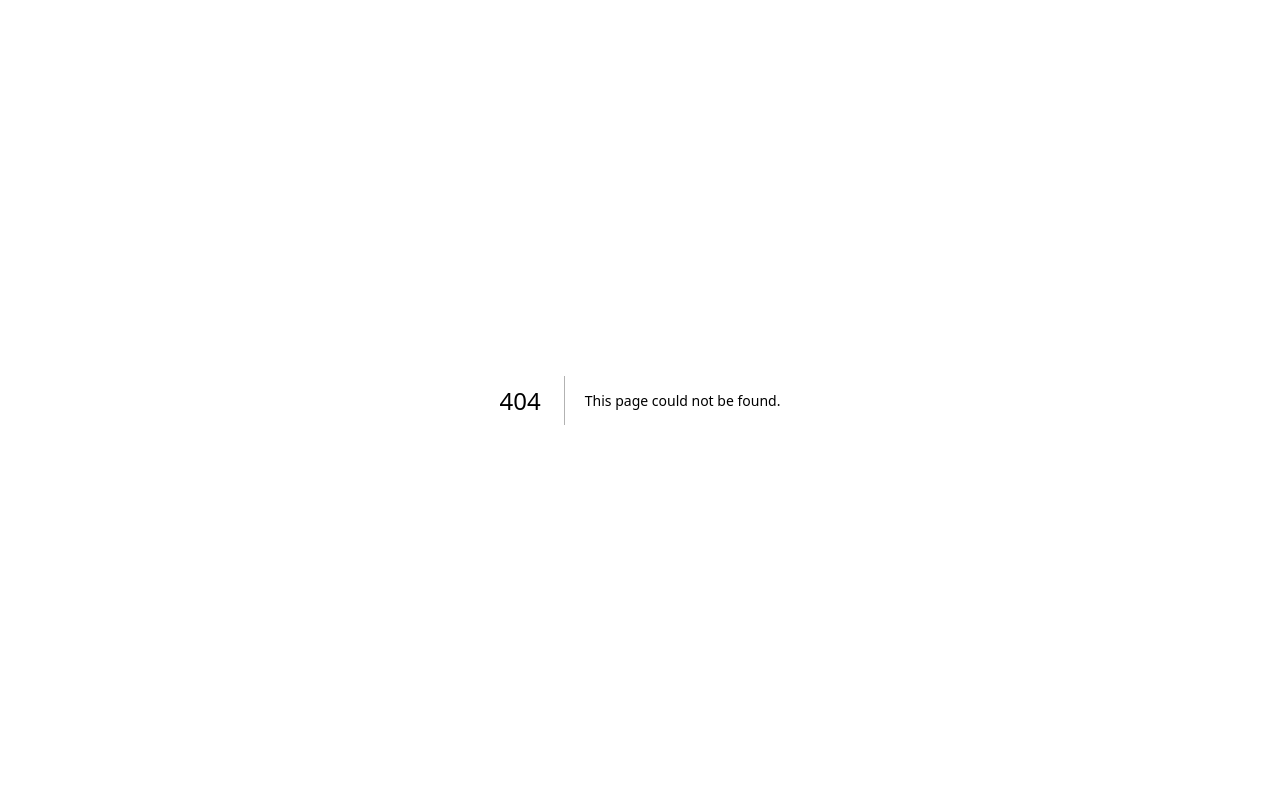
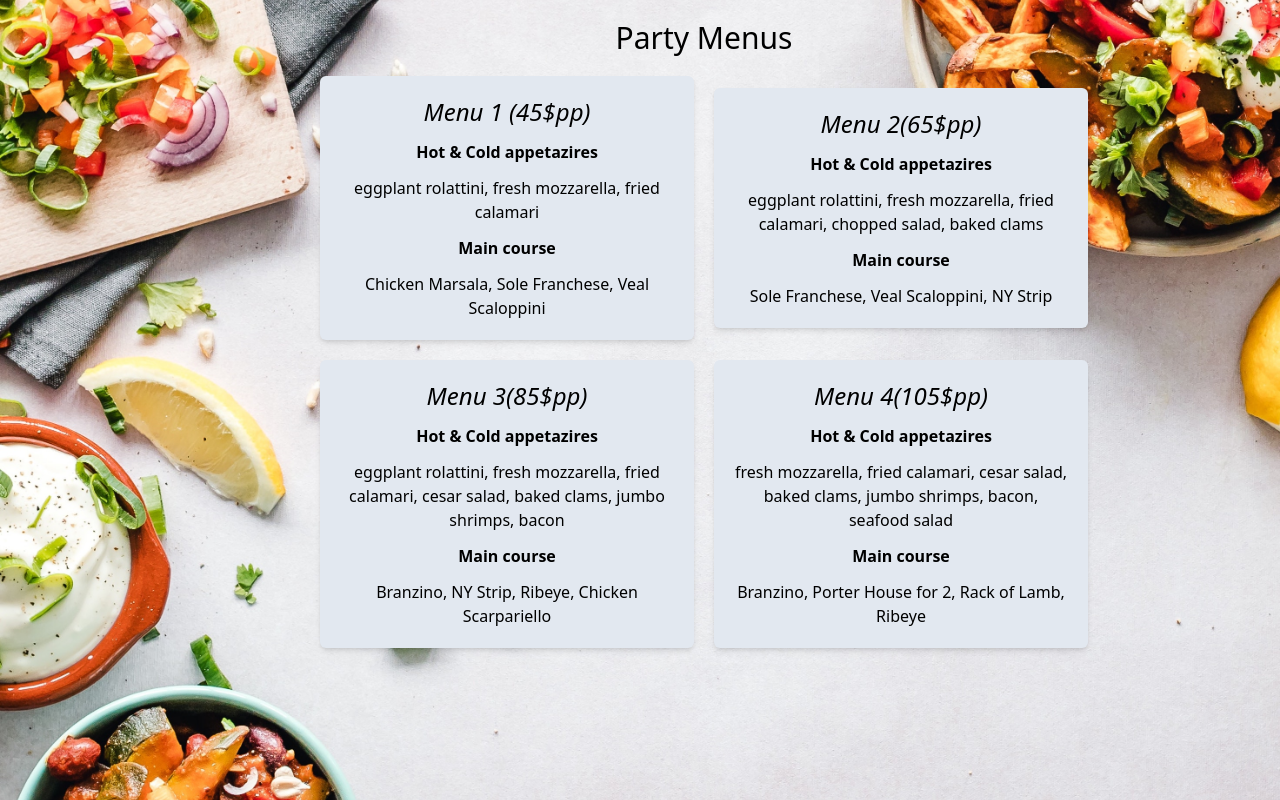
Before and after one commit to lorenzosyku/catering-app, a Next.js app: page /Menus in a window 1280 px wide. Before the commit this address had no page. Built offline with nearby package versions, Linux system fonts and the light colour scheme.

Commit message:
menus page

```diff
--- a/components/Menus.jsx
+++ /dev/null
@@ -1,11 +0,0 @@
-import React from 'react'
-
-function Menus() {
-  return (
-    <div>
-
-    </div>
-  )
-}
-
-export default Menus
--- a/components/Navbar.jsx
+++ b/components/Navbar.jsx
@@ -5,6 +5,7 @@ import { useRouter } from "next/router";
 
 function Header() {
   const router = useRouter();
+  const routerMenus = useRouter();
   const [isOpen, setIsOpen] = useState(false);
   return (
     <nav className="fixed bg-white w-full z-20 shadow-md">
@@ -21,14 +22,11 @@ function Header() {
             </div>
             <div className="hidden md:block">
               <ul className="ml-10 flex items-baseline space-x-4">
-                <div className=" hover:bg-gray-300 px-3 py-2 rounded-md text-sm font-medium">
+                <div onClick={() => routerMenus.push('/Menus')} className=" hover:bg-gray-300 px-3 py-2 rounded-md text-sm font-medium">
                   <li className="cursor-pointer">Menus</li>
                 </div>
                 <div className=" hover:bg-gray-300 px-3 py-2 rounded-md text-sm font-medium">
                   <li className="cursor-pointer">Services</li>
-                </div>
-                <div className=" hover:bg-gray-300 px-3 py-2 rounded-md text-sm font-medium">
-                  <li className="cursor-pointer">About Us</li>
                 </div>
 
                 <div className=" hover:bg-gray-300 px-3 py-2 rounded-md text-sm font-medium">
@@ -76,7 +74,7 @@ function Header() {
         {(refer) => (
           <div className="md:hidden" id="mobile-menu">
             <ul refer={refer} className="px-2 pt-2 pb-3 space-y-1 sm:px-3">
-              <div>
+              <div onClick={() => routerMenus.push('/Menus')}>
                 <li className="hover:bg-gray-300 px-3 py-2 rounded-md text-sm font-medium cursor-pointer">
                   Menus
                 </li>
@@ -84,11 +82,6 @@ function Header() {
               <div>
                 <li className="cursor-pointer hover:bg-gray-300 px-3 py-2 rounded-md text-sm font-medium">
                   Services
-                </li>
-              </div>
-              <div>
-                <li className="cursor-pointer hover:bg-gray-300 px-3 py-2 rounded-md text-sm font-medium">
-                  About Us
                 </li>
               </div>
 
--- /dev/null
+++ b/pages/Menus.tsx
@@ -0,0 +1,56 @@
+import Image from "next/image";
+import React from "react";
+
+function Menus() {
+  return (
+    <div className="w-full h-screen relative">
+      <Image className="" src={"/menus.jpeg"} layout="fill" objectFit="cover" />
+      <div className="absolute flex flex-col left-1/4 justify-center items-center text-center">
+        <h2 className="p-5 text-3xl">Party Menus</h2>
+        <div className="max-w-3xl grid grid-cols-2 gap-5 items-center">
+          <div className="flex flex-col justify-center items-center space-y-3 bg-slate-200 shadow-md rounded-md p-5">
+            <h1 className="text-2xl italic">Menu 1 (45$pp)</h1>
+            <h2 className="font-semibold">Hot & Cold appetazires </h2>
+            <p className="">
+              eggplant rolattini, fresh mozzarella, fried calamari
+            </p>
+            <h2 className="font-semibold">Main course</h2>
+            <p className="">Chicken Marsala, Sole Franchese, Veal Scaloppini</p>
+          </div>
+          <div className="flex flex-col justify-center items-center space-y-3 bg-slate-200 shadow-md rounded-md p-5">
+            <h1 className="text-2xl italic">Menu 2(65$pp)</h1>
+            <h2 className="font-semibold">Hot & Cold appetazires </h2>
+            <p className="">
+              eggplant rolattini, fresh mozzarella, fried calamari, chopped
+              salad, baked clams
+            </p>
+            <h2 className="font-semibold">Main course</h2>
+            <p className=""> Sole Franchese, Veal Scaloppini, NY Strip</p>
+          </div>
+          <div className="flex flex-col justify-center items-center space-y-3 bg-slate-200 shadow-md rounded-md p-5">
+            <h1 className="text-2xl italic">Menu 3(85$pp)</h1>
+            <h2 className="font-semibold">Hot & Cold appetazires </h2>
+            <p className="">
+              eggplant rolattini, fresh mozzarella, fried calamari, cesar salad,
+              baked clams, jumbo shrimps, bacon
+            </p>
+            <h2 className="font-semibold">Main course</h2>
+            <p className="">Branzino, NY Strip, Ribeye, Chicken Scarpariello</p>
+          </div>
+          <div className="flex flex-col justify-center items-center space-y-3 bg-slate-200 shadow-md rounded-md p-5">
+            <h1 className="text-2xl italic">Menu 4(105$pp)</h1>
+            <h2 className="font-semibold">Hot & Cold appetazires </h2>
+            <p className="">
+              fresh mozzarella, fried calamari, cesar salad, baked clams, jumbo
+              shrimps, bacon, seafood salad
+            </p>
+            <h2 className="font-semibold">Main course</h2>
+            <p className="">Branzino, Porter House for 2, Rack of Lamb, Ribeye</p>
+          </div>
+        </div>
+      </div>
+    </div>
+  );
+}
+
+export default Menus;
--- a/pages/index.tsx
+++ b/pages/index.tsx
@@ -6,7 +6,7 @@ import Footer from "../components/Footer";
 import Banner from "../components/Banner";
 import Services from "../components/Services";
 import Testimonials from "../components/Testimonials";
-import Menus from "../components/Menus";
+import Menus from "./Menus";
 import AboutUs from "../components/AboutUs"
 
 const Home: NextPage = () => {
```
Also changed, not shown: public/menus.jpeg (added).
